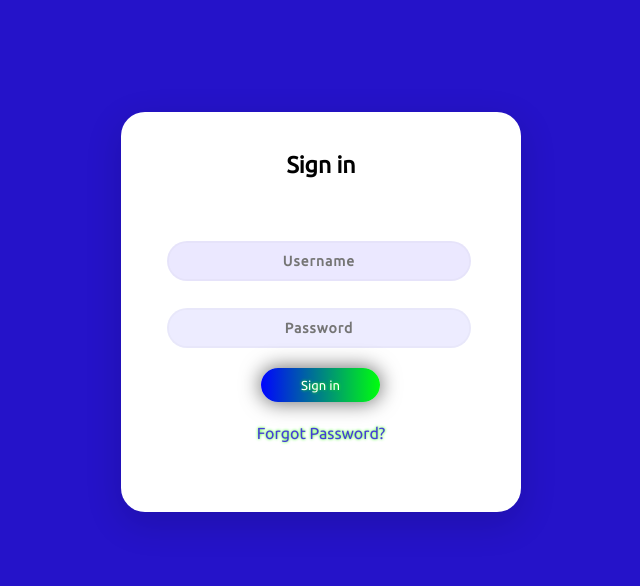
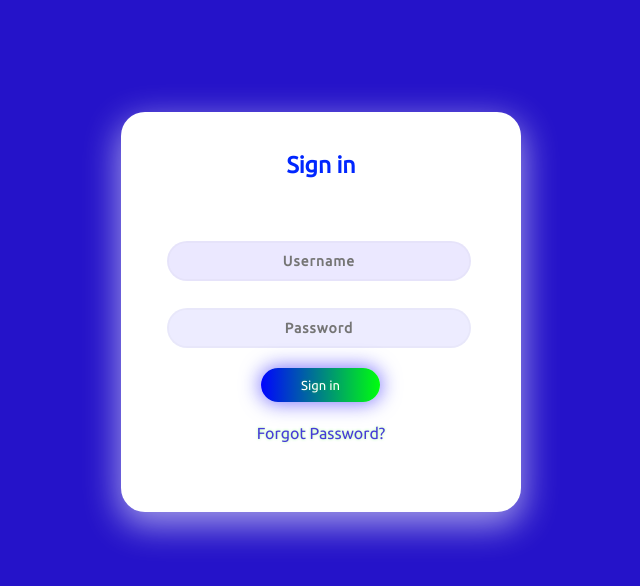
Before and after one commit to jeppard/einkaufsliste, a website: page app/pages/login.html in a window 1280 px wide. Shown: the whole page, without its empty margins (319-959 px from the left). Drawn offline with Linux system fonts and the light colour scheme.

Commit message:
changed style of login.html in css

```diff
--- a/app/pages/login.css
+++ b/app/pages/login.css
@@ -9,12 +9,12 @@ body {
     height: 400px;
     margin: 7em auto;
     border-radius: 1.5em;
-    box-shadow: 0px 11px 35px 2px rgba(0, 0, 0, 0.14);
+    box-shadow: 0px 11px 35px 2px rgba(255, 255, 255, 0.582);
 }
 
 .sign {
     padding-top: 40px;
-    color: #000000;
+    color: #0026ff;
     font-family: 'Ubuntu', sans-serif;
     font-weight: bold;
     font-size: 23px;
@@ -22,7 +22,7 @@ body {
 
 .un {
 width: 76%;
-color: rgb(0, 0, 0);
+color: rgb(0, 4, 255);
 font-weight: 700;
 font-size: 14px;
 letter-spacing: 1px;
@@ -46,7 +46,7 @@ form.form1 {
 
 .pass {
         width: 76%;
-color: rgb(0, 0, 0);
+color: rgb(0, 38, 255);
 font-weight: 700;
 font-size: 14px;
 letter-spacing: 1px;
@@ -83,7 +83,7 @@ font-family: 'Ubuntu', sans-serif;
     font-family: 'Ubuntu', sans-serif;
     margin-left: 35%;
     font-size: 13px;
-    box-shadow: 0 0 20px 1px rgba(0, 0, 0, 0.568);
+    box-shadow: 0 0 20px 1px rgba(17, 0, 252, 0.568);
 }
 
 .forgot {
@@ -93,7 +93,7 @@ font-family: 'Ubuntu', sans-serif;
 }
 
 a {
-    text-shadow: 0px 0px 3px rgb(43, 255, 0);
+    text-shadow: 0px 0px 3px rgba(43, 255, 0, 0.377);
     color: #463cd8;
     text-decoration: none
 }
```
